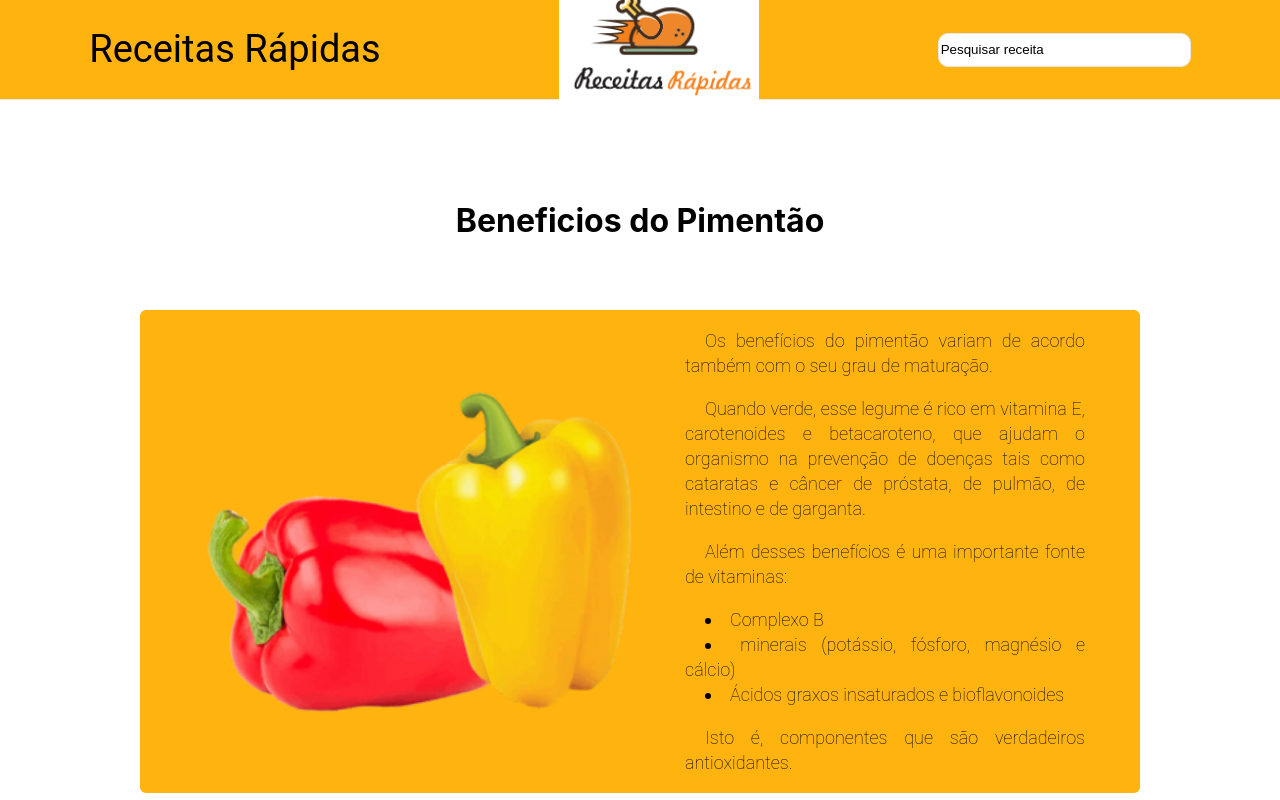
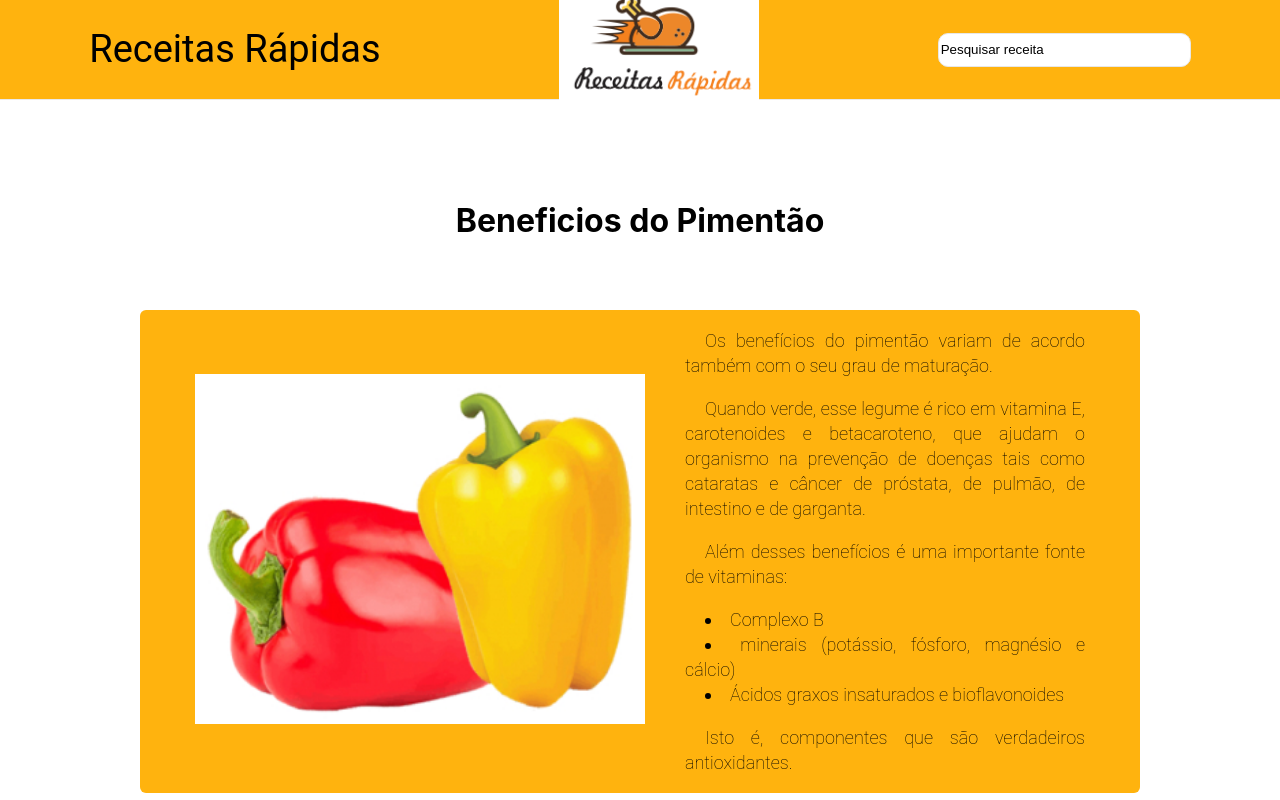
Before and after one commit to ricoricozo/receitasrapidas, a Next.js app: page /letraP in a window 1280 px wide. Shown: the top 800 px of the page. Built offline with nearby package versions, Linux system fonts and the light colour scheme.

Commit message:
01-17/09

```diff
--- a/pages/letraP.js
+++ b/pages/letraP.js
@@ -11,7 +11,7 @@ function Letrap() {
     <main className={styles.main}>
         <h1>Beneficios do Pimentão</h1>
         <div className={styles.grid3}>
-            <div><Image src = "/pimentao1.png" width={450} height={350}/></div>
+            <div><Image src = "/Pimentao1.jpg" width={450} height={350}/></div>
             <div className={styles.tamanho}><p> Os benefícios do pimentão variam de acordo também com o seu grau de maturação. </p>
             <p>Quando verde, esse legume é rico em vitamina E, carotenoides e betacaroteno, que ajudam o organismo na prevenção de doenças tais como cataratas e câncer de próstata, de pulmão, de intestino e de garganta.</p>
             <p>Além desses benefícios é uma importante fonte de vitaminas:</p>
```
Also changed, not shown: public/Pimentao1.jpg (added), public/Pimentao1.png (deleted).
